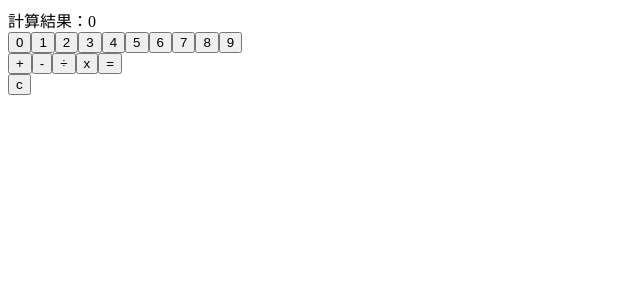
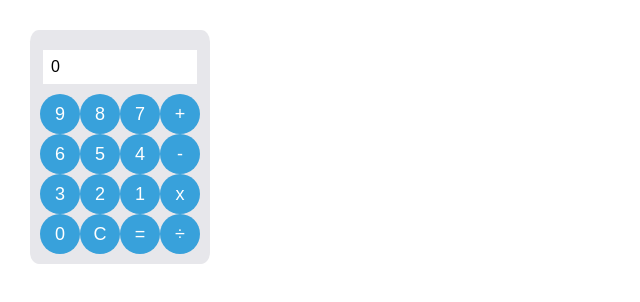
Before and after one commit to krkyk/sandboxcode-test, a React (Create React App) app: page / in a window 1280 px wide. Shown: the top 302 px of the page, without its empty margins (0-640 px from the left). Built offline with nearby package versions, Linux system fonts and the light colour scheme.

Commit message:
ボタン・結果表示デザイン調整

```diff
--- a/src/App.jsx
+++ b/src/App.jsx
@@ -1,4 +1,5 @@
 import React, { useState } from "react";
+import "./styles.css";
 
 export default function App() {
   const [leftValue, setLeftValue] = useState(0);
@@ -15,7 +16,9 @@ export default function App() {
   };
 
   const clickOperator = (ope) => {
-    setOperator(ope);
+    if (!leftValue !== 0) {
+      setOperator(ope);
+    }
   };
 
   const clickEqual = () => {
@@ -41,28 +44,38 @@ export default function App() {
   };
 
   return (
-    <>
-      <div>計算結果：{answer}</div>
-      <div className="num-btn">
+    <div class="container">
+      <div className="ans">
+        {leftValue}
+        {operator === null || operator}
+        {operator === null || rightValue}
+        {answer === 0 || "="}
+        {answer === 0 || answer}
+      </div>
+      <div>
+        <button onClick={() => clickNumber(9)}>9</button>
+        <button onClick={() => clickNumber(8)}>8</button>
+        <button onClick={() => clickNumber(7)}>7</button>
+        <button onClick={() => clickOperator("+")}>+</button>
+      </div>
+      <div>
+        <button onClick={() => clickNumber(6)}>6</button>
+        <button onClick={() => clickNumber(5)}>5</button>
+        <button onClick={() => clickNumber(4)}>4</button>
+        <button onClick={() => clickOperator("-")}>-</button>
+      </div>
+      <div>
+        <button onClick={() => clickNumber(3)}>3</button>
+        <button onClick={() => clickNumber(2)}>2</button>
+        <button onClick={() => clickNumber(1)}>1</button>
+        <button onClick={() => clickOperator("*")}>x</button>
+      </div>
+      <div>
         <button onClick={() => clickNumber(0)}>0</button>
-        <button onClick={() => clickNumber(1)}>1</button>
-        <button onClick={() => clickNumber(2)}>2</button>
-        <button onClick={() => clickNumber(3)}>3</button>
-        <button onClick={() => clickNumber(4)}>4</button>
-        <button onClick={() => clickNumber(5)}>5</button>
-        <button onClick={() => clickNumber(6)}>6</button>
-        <button onClick={() => clickNumber(7)}>7</button>
-        <button onClick={() => clickNumber(8)}>8</button>
-        <button onClick={() => clickNumber(9)}>9</button>
+        <button onClick={() => clickClear()}>C</button>
+        <button onClick={() => clickEqual()}>=</button>
+        <button onClick={() => clickOperator("/")}>÷</button>
       </div>
-      <div className="ope-btn">
-        <button onClick={() => clickOperator("+")}>+</button>
-        <button onClick={() => clickOperator("-")}>-</button>
-        <button onClick={() => clickOperator("/")}>÷</button>
-        <button onClick={() => clickOperator("*")}>x</button>
-        <button onClick={() => clickEqual()}>=</button>
-      </div>
-      <button onClick={() => clickClear()}>c</button>
-    </>
+    </div>
   );
 }
--- a/src/styles.css
+++ b/src/styles.css
@@ -2,3 +2,33 @@ body {
   font-family: sans-serif;
   margin: 0;
 }
+
+.container {
+  width: 160px;
+  margin: 30px;
+  padding: 10px;
+  background-color: #e7e7eb;
+  border-radius: 5%;
+}
+
+.ans {
+  background-color: #fff;
+  margin: 10px 3px;
+  padding: 8px;
+}
+
+button {
+  width: 40px;
+  height: 40px;
+  font-size: large;
+  background-color: #38a1db;
+  color: #fff;
+  border: none;
+  border-radius: 50%;
+}
+
+button:hover {
+  background-color: #a0d8ef;
+  color: #fff;
+  cursor: pointer;
+}
```
